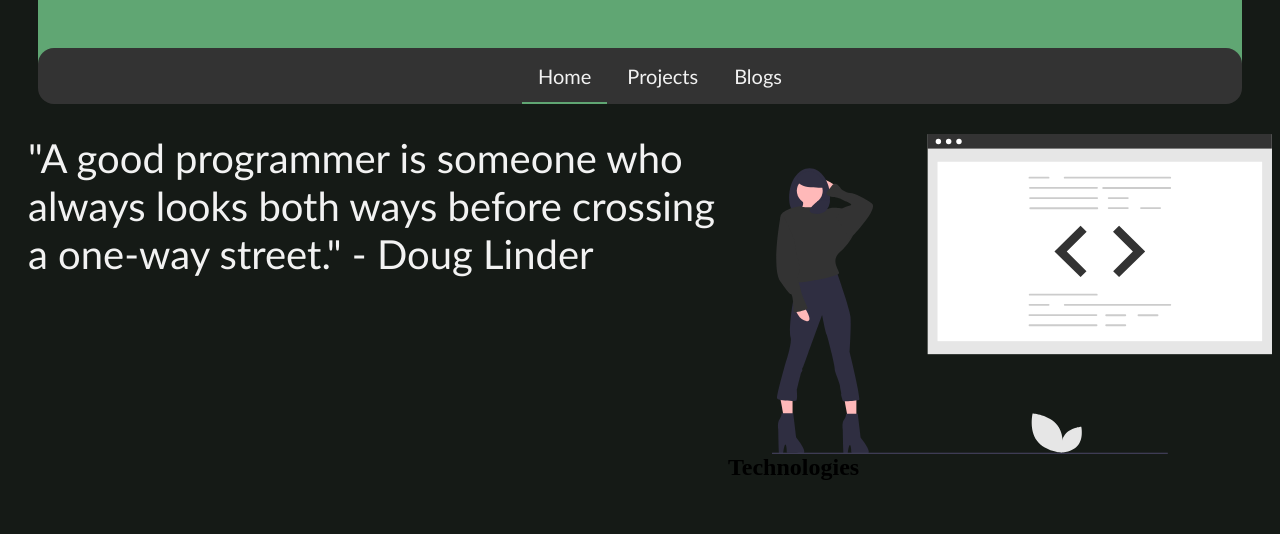
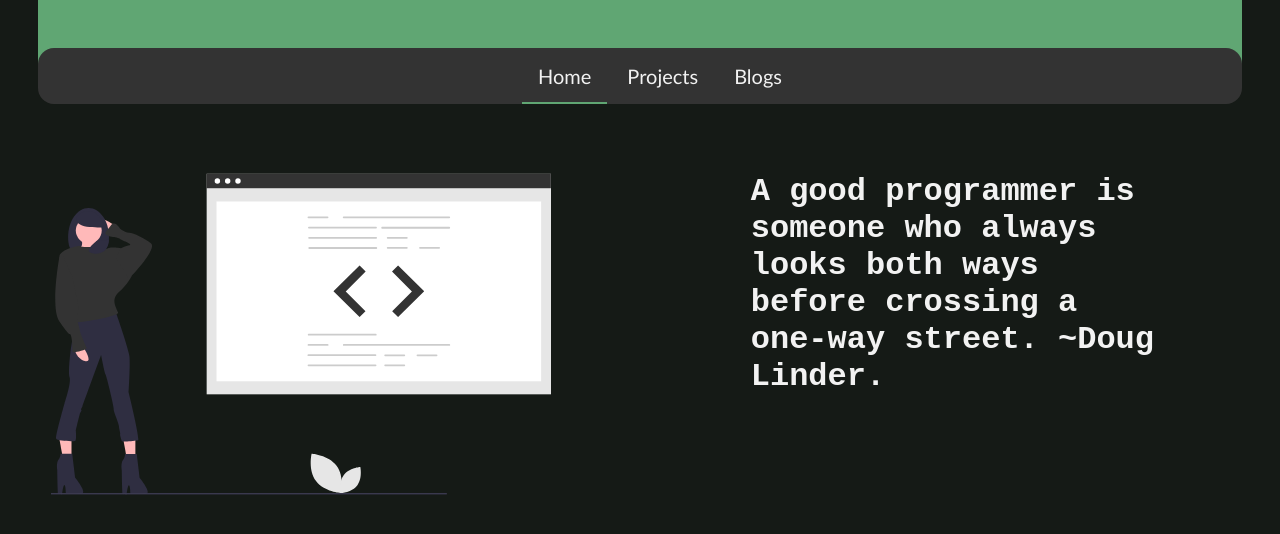
Before and after one commit to vineetatiwari27/vineetatiwari-portfolio, a plain HTML site: page index.html in a window 1280 px wide. Shown: the part 156-690 px from the top of the page. Drawn offline with Linux system fonts and the light colour scheme.

Commit message:
docs: changes in documentation

```diff
--- a/index.html
+++ b/index.html
@@ -10,7 +10,7 @@
     <link rel="stylesheet" href="style.css">
 </head>
 
-<body background="">
+<body>
 
     <header>
         <div class="header-h">
@@ -27,19 +27,22 @@
 
         </div>
     </header>
-    <div class="top">
-        <div class="quote">
-            "A good programmer is someone who always looks both ways before crossing a one-way street." - Doug Linder
+    <div class='container2'>
+        <div class="con">
+
+            <img src='images\bod.svg' class='iconDetails'>
 
         </div>
+        <div><br></div>
+        <div class="con">
 
-        <img src="images/bod.svg" class="bodimg">
-        <section class="fs">
-            <div class="lin">
-                <h1>Technologies</h1>
-            </div>
-        </section>
+            <h1 class="quote">A good programmer is someone who always looks both ways before crossing a one-way street.
+                ~Doug Linder.
+            </h1>
 
+
+        </div>
+    </div>
 </body>
 
 </html>
--- a/style.css
+++ b/style.css
@@ -44,39 +44,25 @@ color:lawngreen;
   .nav-h li{
       display: inline;
   }
-  .bodimg{
-      width:500px;
-      float: right;
-  }
-  .quote{
-      float:left;
-      width:700px;
-      height: 500px;
-      padding-left: 20px;
-      color:#f2f2f2;
-      font-family: 'Trebuchet MS', 'Lucida Sans Unicode', 'Lucida Grande', 'Lucida Sans', Arial, sans-serif;
-      font-size: 40px;
-    }
-    .down{
-       padding:350px ;
+  .iconDetails {
+    margin-left:2%;
+    display: block;
+    padding-right: 200px;
+   float: left;
+   height:400px;
+   width:500px;
+   }
 
-    }
-    .nav-d a{
-        text-decoration: none;
-        font-size: 30px;
-        font-family:Cambria, Cochin, Georgia, Times, 'Times New Roman', serif;
-        color:#60a673;
-        border-radius: 2em;
+   .container2 {
+       width:90%;
+       height:auto;
+       padding-left:20px;
+   }
 
-    }
-    .nav-d p{
-        color: #f2f2f2;
-        font-family: 'Trebuchet MS', 'Lucida Sans Unicode', 'Lucida Grande', 'Lucida Sans', Arial, sans-serif;
-        display: block ;
-    }
-    .list{
-        padding-right:200px ;
-    }
-    .sizi{
-        background-color: #60a673;
-    }
+
+   .quote{
+       font-family: 'Courier New', Courier, monospace;
+       font-size: 2em;
+       color: #f2f2f2;
+
+   }
```
Also changed, not shown: 1 other file.
